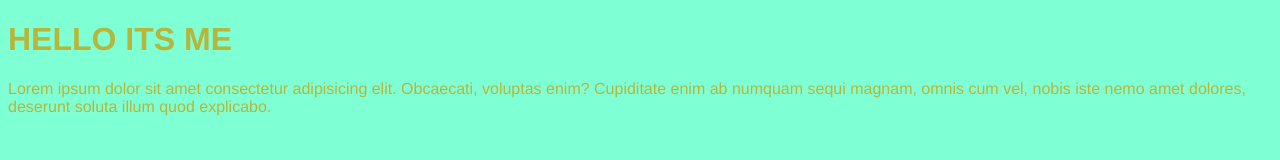
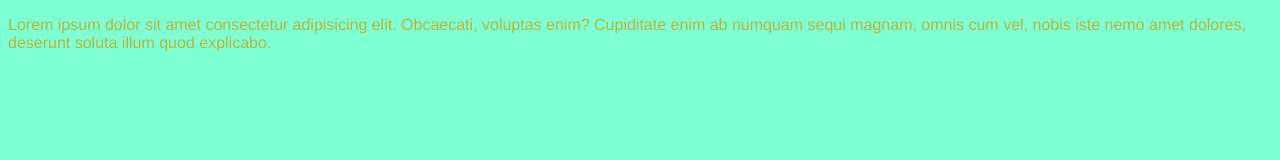
Before and after one commit to qatvcx/vs-code-, a plain HTML site: page index.html in a window 1280 px wide. Drawn offline with Linux system fonts and the light colour scheme.

Commit message:
delet hello

```diff
--- a/index.html
+++ b/index.html
@@ -7,7 +7,7 @@
     <title>xyzaz</title>
 </head>
 <body>
-    <h1>HELLO ITS ME </h1>
+
     <P>
     Lorem ipsum dolor sit amet consectetur adipisicing elit. Obcaecati, voluptas enim? Cupiditate enim ab numquam sequi magnam, omnis cum vel, nobis iste nemo amet dolores, deserunt soluta illum quod explicabo.
     </P>
```
